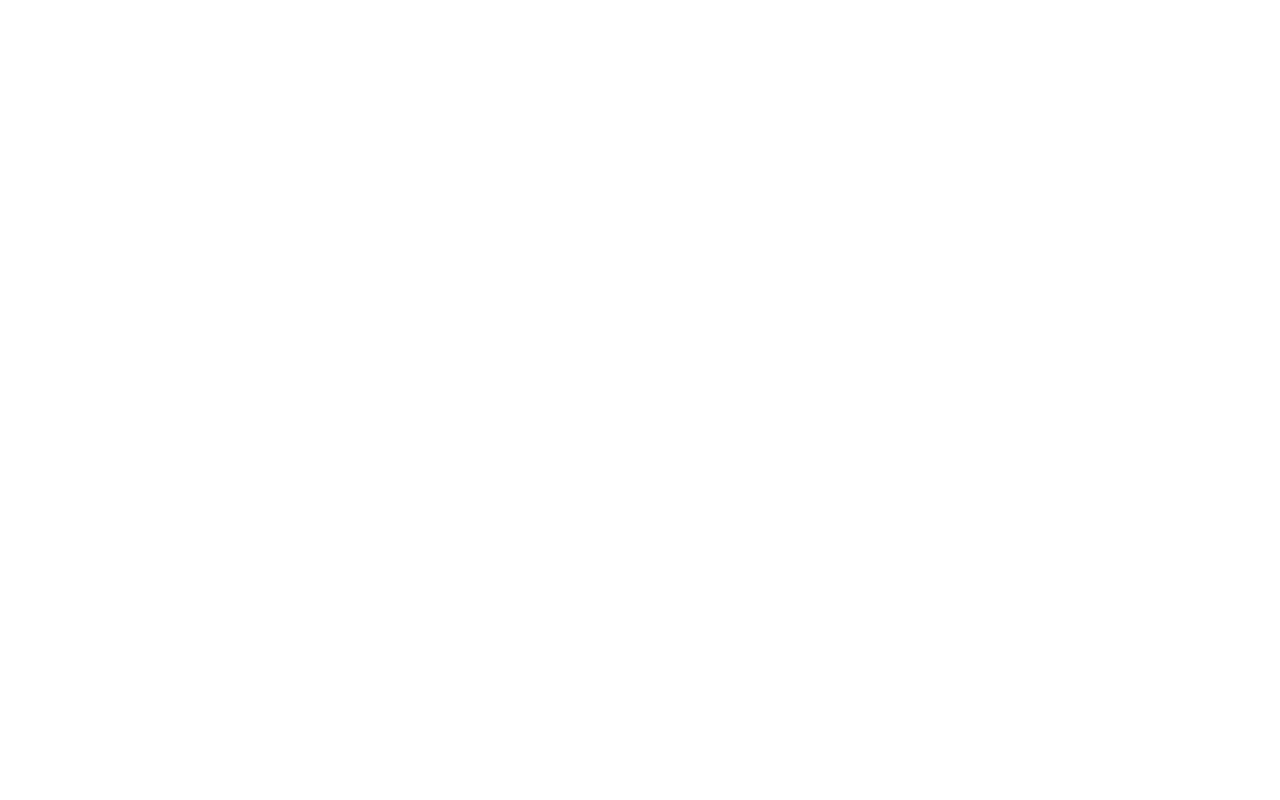
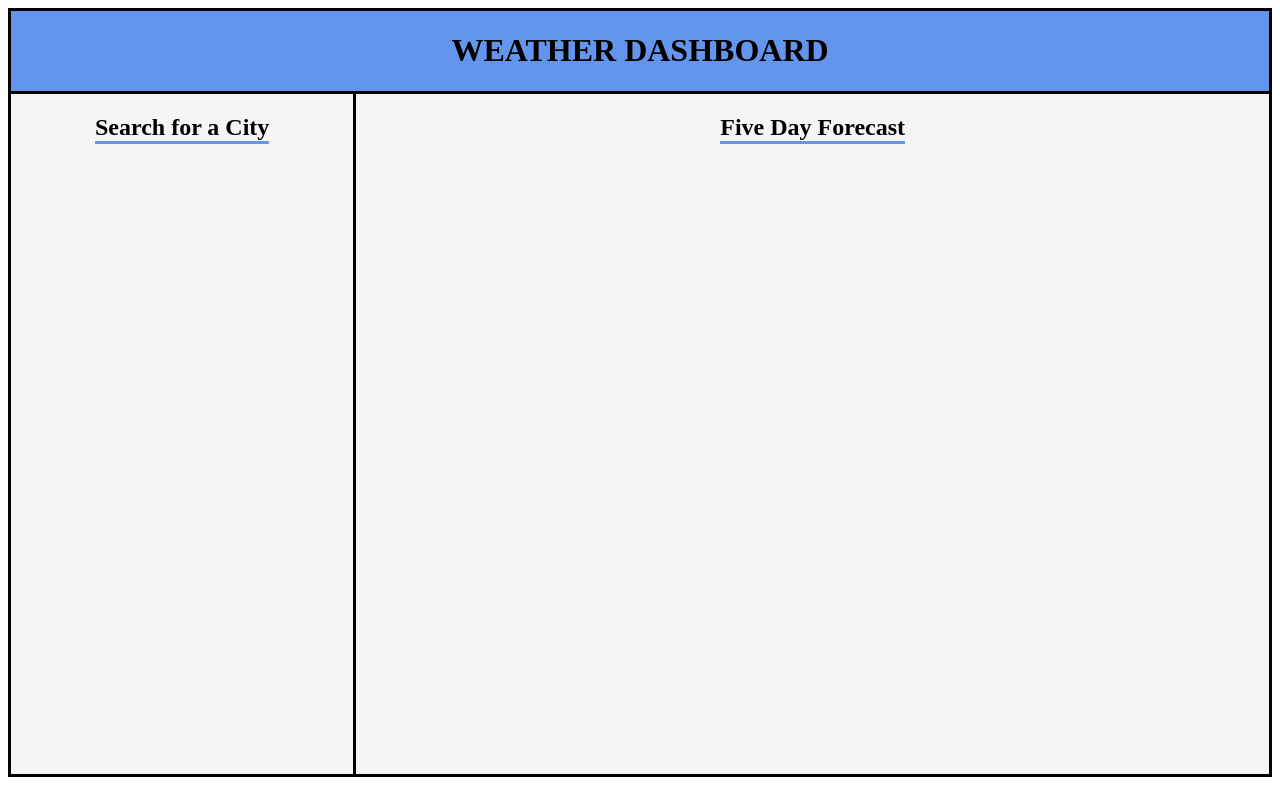
Before and after one commit to mloercher/forecast_dashboard, a plain HTML site: page index.html in a window 1280 px wide. Drawn offline with Linux system fonts and the light colour scheme.

Commit message:
layout containers

```diff
--- a/assets/css/style.css
+++ b/assets/css/style.css
@@ -0,0 +1,36 @@
+header {
+    display: flex;
+    justify-content: center;
+    background-color: cornflowerblue;
+    border: solid black;
+    border-bottom: 0px;
+}
+
+.left-panel {
+    display: flex;
+    align-items: center;
+    flex-direction: column;
+    border: solid black;
+    background-color: whitesmoke;
+    width: 30vw;
+    height: 85vh;
+    border-right: 0px;
+}
+
+.five-day {
+    display: flex;
+    justify-content: center;
+    align-items: flex-start;
+    border: solid black;
+    width: 80vw;
+    background-color: whitesmoke;
+}
+
+.main-container {
+    display: flex;
+
+}
+
+h2 {
+    border-bottom: solid cornflowerblue;
+}
--- a/index.html
+++ b/index.html
@@ -8,6 +8,13 @@
     <title>Document</title>
 </head>
 <body>
+    <header>
+        <h1>WEATHER DASHBOARD</h1>
+    </header>
+    <div class="main-container">
+    <div class="left-panel"><h2>Search for a City</h2></div>
+    <div class="five-day"><h2>Five Day Forecast</h2></div>
+    </div>
     <script src="./assets/js/script.js"></script>
 </body>
 </html>
```
